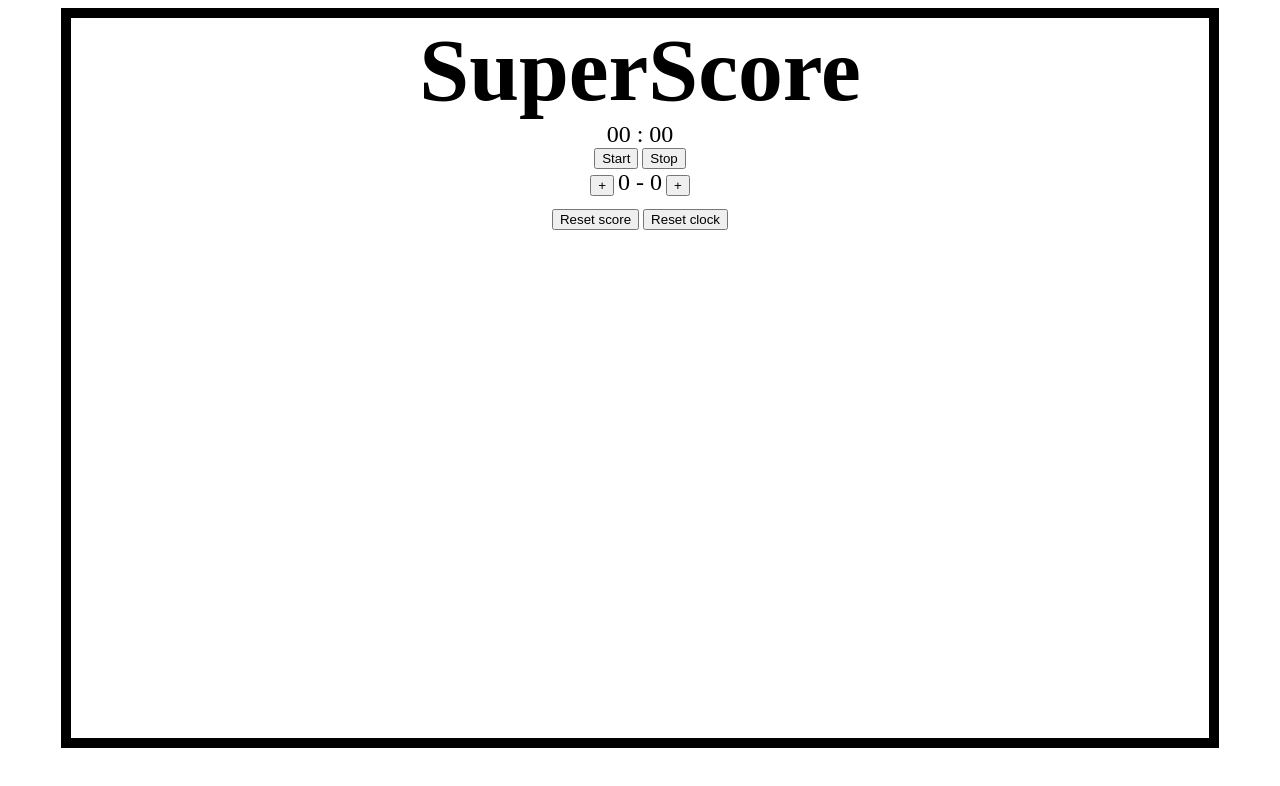
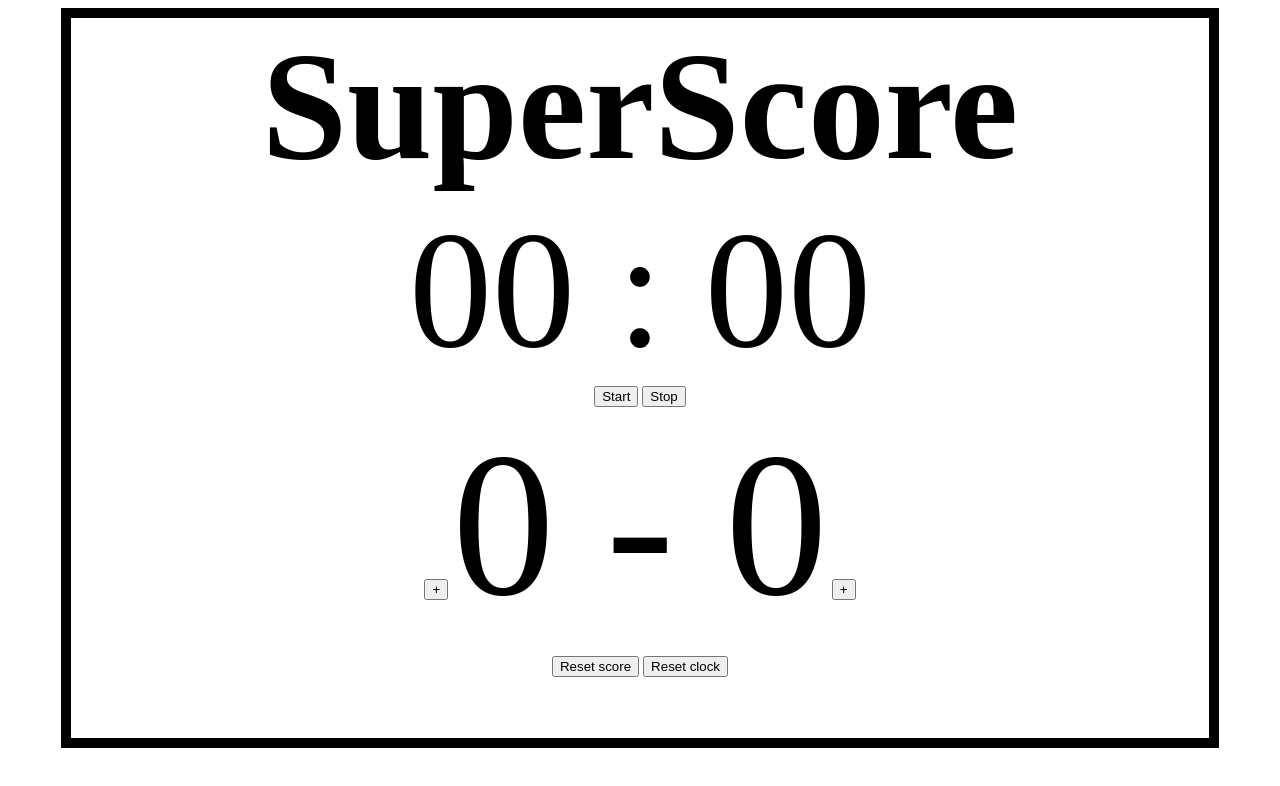
Before and after one commit to Snakecal/Snakecal.github.io, a plain HTML site: page index.html in a window 1280 px wide. Drawn offline with Linux system fonts and the light colour scheme.

Commit message:
Update superscore.css

```diff
--- a/superscore.css
+++ b/superscore.css
@@ -11,17 +11,17 @@ div#superscore {
 }
 
 #title {
-    font-size: 7vw;
+    font-size: 12vw;
     font-weight: bold;
 
 }
 
 #clock {
-    font-size: x-large;
+    font-size: 13vw;
 }
 
 .score {
-    font-size: x-large;
+    font-size: 16vw;
 }
 
 #reset-buttons {
```
